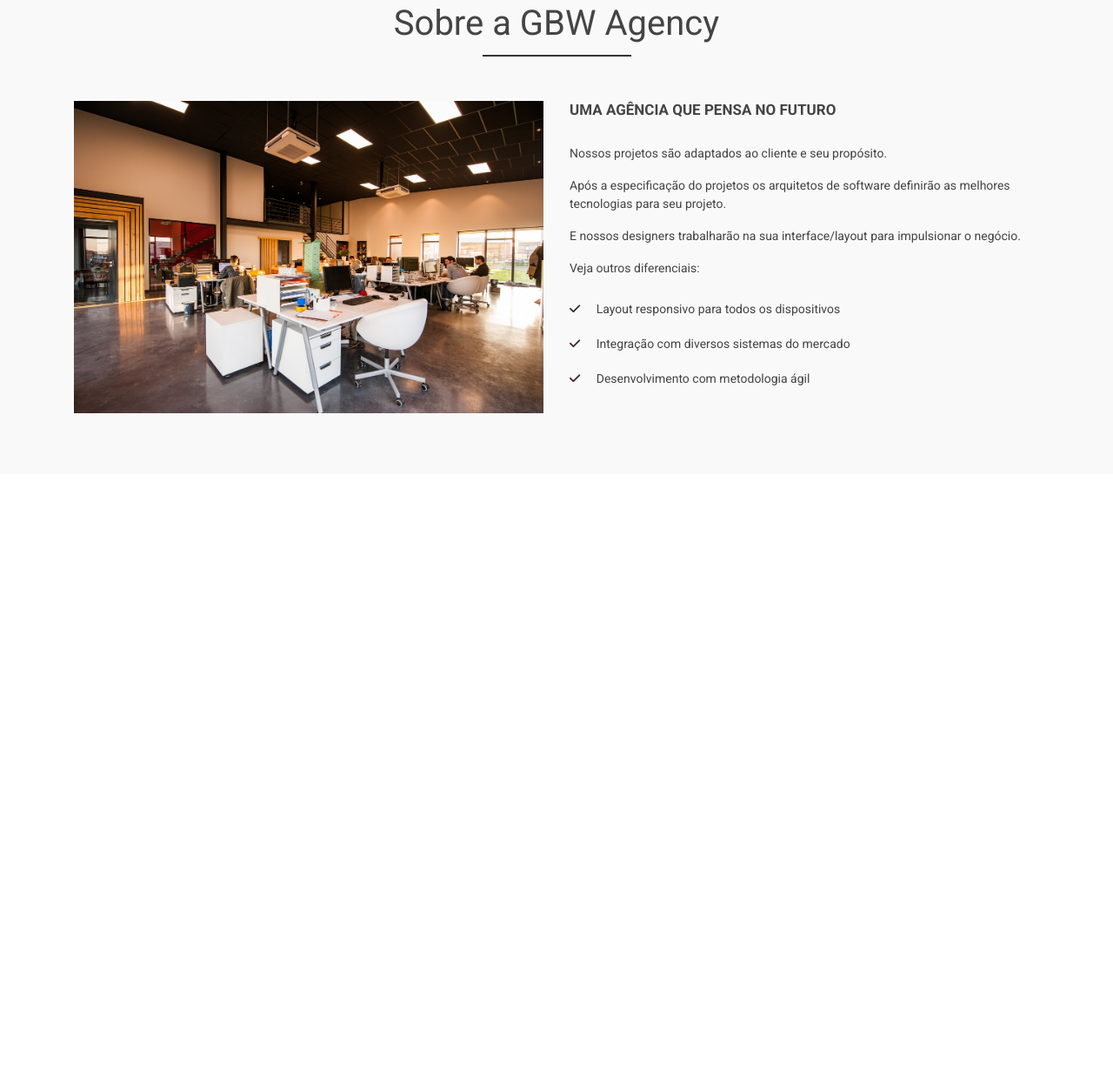
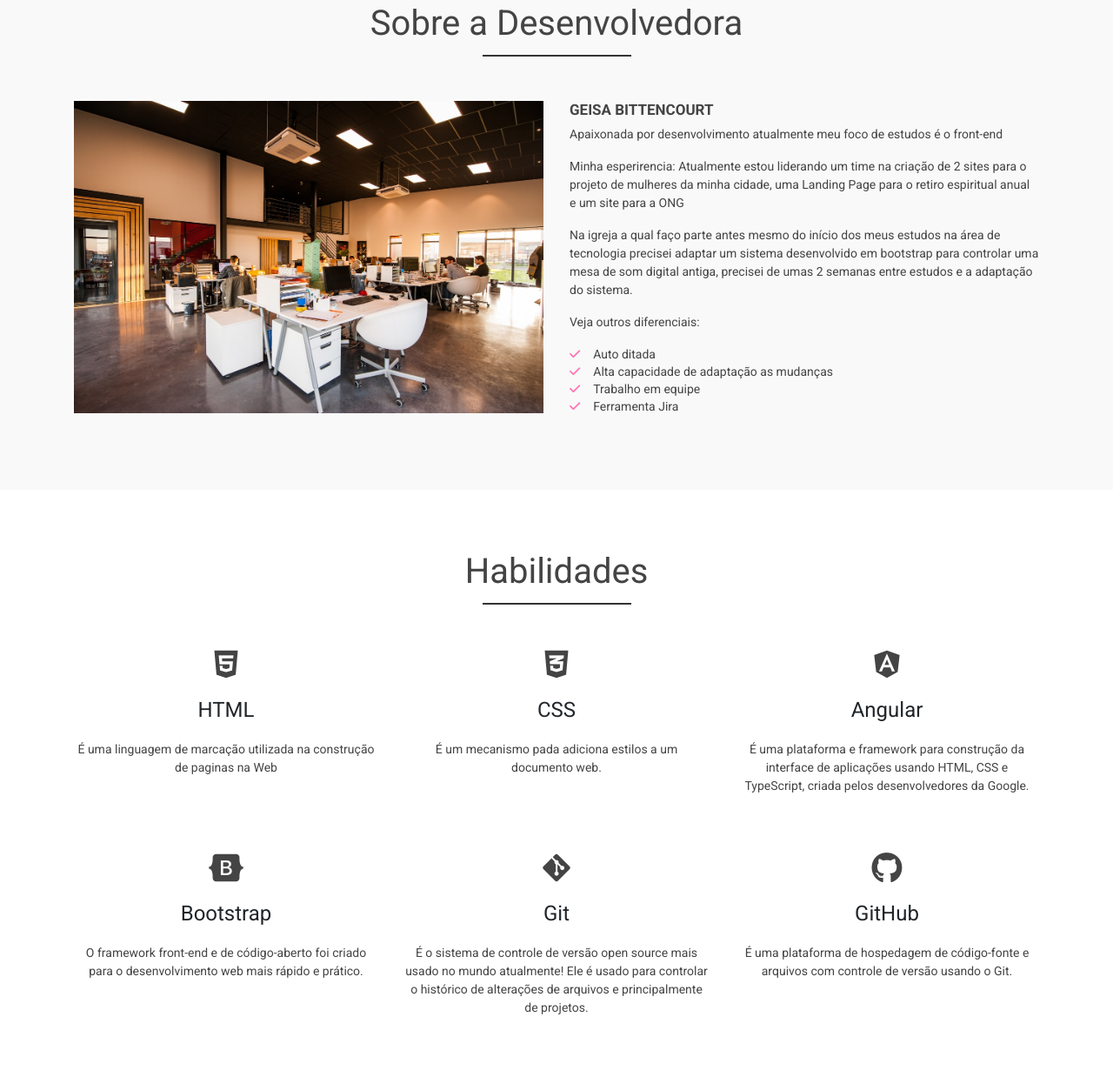
Before and after one commit to geisabitt/gbw-agency, a plain HTML site: page index.html in a window 1280 px wide. Shown: the part 787-2025 px from the top of the page at 87% size. Before the commit the page ends 1332 px from the top, so only its background shows below. Drawn offline with nearby package versions, Linux system fonts and the light colour scheme; a script that the page names is missing.

Commit message:
Alteração do site de agencia para portifólio, alteração de header, logo, sobre e inclusão da seção habilidades

```diff
--- a/css/style.css
+++ b/css/style.css
@@ -23,7 +23,7 @@
   padding-bottom: 0;
 }
 #logo {
-  width: 75px;
+  height: 50px;
 }
 .navbar-brand {
   padding: 0;
@@ -65,7 +65,7 @@
   color: #fff;
 }
 .main-btn {
-  background-color: #3f222f;
+  background-color: #ff75b3;
   color: #fff;
   text-transform: uppercase;
   width: 200px;
@@ -76,15 +76,15 @@
   transition: 0.6s;
 }
 .main-btn:hover{
-    color: #ffb9d9;
+    color: #ff75b3;
     text-decoration: none;
     background-color: transparent;/*rgb(255, 255, 255, 0.25)*/
-    border-color: #ffb9d9;
+    border-color: #ff75b3;
 }
 .carousel-indicators .active{
-    background-color: #3f222f;
+    background-color: #ff75b3;
 }
-/*Sobre a Empresa*/
+/*Sobre a Desenvolvedora*/
 #about-area{
   background-color: #f9f9f9;
 }
@@ -107,16 +107,35 @@
   color: #444;
   text-transform: uppercase;
   font-weight: bold;
-  margin-bottom: 30px;
 }
 #about-list{
   list-style: none;
   padding-left: 0;
 }
 #about-list li{
-  line-height: 40px;
+  line-height: 20px;
 }
 #about-list i{
-  color: #3f222f;
+  color: #ff75b3;
   margin-right: 15px;
 }
+/* Habilidades */
+.service-box{
+  text-align: center;
+  margin-bottom: 50px;
+}
+.service-box i, .service-box h4{
+  transition: 0.6s;
+}
+.service-box i{
+  font-size: 36px;
+  margin-bottom: 20px;
+  color: #444;
+}
+.service-box h4{
+  font-size: 24px;
+  margin-bottom: 20px;
+}
+.service-box:hover > i, .service-box:hover > h4{
+  color: #ff75b3;
+}
--- a/index.html
+++ b/index.html
@@ -4,7 +4,7 @@
     <meta charset="UTF-8"/>
     <meta http-equiv="X-UA-Compatible" content="IE=edge" />
     <meta name="viewport" content="width=device-width, initial-scale=1.0" />
-    <title>GW Agency - a sua agência web</title>
+    <title>Geisa Bittencourt - Dev Front-End</title>
     <!-- Fonte -->
     <link
       href="https://fonts.googleapis.com/css?family=Roboto:300,400,700&display=swap"
@@ -43,7 +43,7 @@
       <div class="container" id="nav-container">
         <nav class="navbar navbar-expand-lg fixed-top">
           <a href="#" class="navbar-brand">
-            <img id="logo" src="img/hdcagency_logo.svg" alt="GBW Agency" /> GBW
+            <img id="logo" src="img/HTML-CSS-JS-Logo-291x300.png" alt="GBW Agency" /> GBW
             Agency
           </a>
           <button
@@ -57,8 +57,8 @@
         </button>
         <div class="collapse navbar-collapse justify-content-end" id="navbar-links">
           <a href="" class="nav-item nav-link" id="home-menu">Início</a>
-          <a href="" class="nav-item nav-link" id="about-menu">A agência</a>
-          <a href="" class="nav-item nav-link" id="services-menu">Serviços</a>
+          <a href="" class="nav-item nav-link" id="about-menu">Sobre</a>
+          <a href="" class="nav-item nav-link" id="services-menu">Habilidades</a>
           <a href="" class="nav-item nav-link" id="team-menu">Time</a>
           <a href="" class="nav-item nav-link" id="portifolio-menu">Projetos</a>
           <a href="" class="nav-item nav-link" id="contact-menu">Contato</a>
@@ -78,8 +78,8 @@
             <div class="carousel-item active">
               <img class="d-block w-100" src="img/banner1.png" alt="Projetos de e-commerce">
               <div class="carousel-caption d-none d-md-block">
-                <h2>Quer criar um e-commerce?</h2>
-                <p>Conte conosco</p>
+                <h2>HTML CSS JAVASCRIPT</h2>
+                <p>O conhecimento solido da tríade básica me proporciona o aprendizado rápido de qualquer tecnologia.</p>
                 <a href="#" class="main-btn">Ver portifólio</a>
               </div>
             </div>
@@ -87,15 +87,15 @@
               <img class="d-block w-100" src="img/banner2.png" alt="Engenharia de Software">
               <div class="carousel-caption d-none d-md-block">
                 <h2>Está querendo tirar o projeto do papel?</h2>
-                <p>Nossa equipe está pronta para lhe atender!</p>
+                <p>Estou pronta para lhe atender!</p>
                 <a href="#" class="main-btn">Entre em contato</a>
               </div>
             </div>
             <div class="carousel-item">
               <img class="d-block w-100" src="img/banner3.png" alt="Manutenção em software">
               <div class="carousel-caption d-none d-md-block">
-                <h2>Buscando manutenção no seu software?</h2>
-                <p>A GMW conta com profissionais altamente qualificdos para resolver seu problema</p>
+                <h2>Buscando a criação de um site?</h2>
+                <p>Posso resolver seu problema.</p>
                 <a href="#" class="main-btn">Entre em contato</a>
               </div>
             </div>
@@ -109,30 +109,73 @@
           <span class="sr-only">Next</span>
          </a>
         </div>
+        <!-- Sobre a desenvolvedora -->
         <div id="about-area">
           <div class="container">
             <div class="row">
               <div class="col-12">
-                <h3 class="main-title">Sobre a GBW Agency</h3>
+                <h3 class="main-title">Sobre a Desenvolvedora</h3>
               </div>
               <div class="col-md-6">
                 <img src="img/agencia.jpg" alt="Agência GBW" class="img-fluid">
               </div>
               <div class="col-md-6">
-                <h3 class="about-title">Uma agência que pensa no futuro</h3>
-                <p>Nossos projetos são adaptados ao cliente e seu propósito.</p>
-                <p>Após a especificação do projetos os arquitetos de software definirão as melhores tecnologias para seu projeto.</p>
-                <p>E nossos designers trabalharão na sua interface/layout para impulsionar o negócio.</p>
+                <h3 class="about-title">Geisa Bittencourt</h3>
+                <p>Apaixonada por desenvolvimento atualmente meu foco de estudos é o front-end</p>
+                <p>Minha esperirencia: Atualmente estou liderando um time na criação de 2 sites para o projeto de mulheres da minha cidade, uma Landing Page para o retiro espiritual anual e um site para a ONG</p>
+                <p>Na igreja a qual faço parte antes mesmo do início dos meus estudos na área de tecnologia precisei adaptar um sistema desenvolvido em bootstrap para controlar uma mesa de som digital antiga, precisei de umas 2 semanas entre estudos e a adaptação do sistema.</p>
                 <p>Veja outros diferenciais:</p>
                 <ul id="about-list">
-                  <li><i class="fas fa-check"></i> Layout responsivo para todos os dispositivos</li>
-                  <li><i class="fas fa-check"></i> Integração com diversos sistemas do mercado</li>
-                  <li><i class="fas fa-check"></i> Desenvolvimento com metodologia ágil</li>
+                  <li><i class="fas fa-check"></i>Auto ditada</li>
+                  <li><i class="fas fa-check"></i>Alta capacidade de adaptação as mudanças</li>
+                  <li><i class="fas fa-check"></i>Trabalho em equipe</li>
+                  <li><i class="fas fa-check"></i>Ferramenta Jira</li>
                 </ul>
               </div>
             </div>
           </div>
         </div>
+        <!-- Serviços da empresa -->
+        <div id="services-area">
+          <div class="container">
+            <div class="row">
+              <div class="col-12">
+                <h3 class="main-title">Habilidades</h3>
+              </div>
+              <div class="col-md-4 service-box">
+                <i class="fa-brands fa-html5"></i>
+                <h4>HTML</h4>
+                <p>É uma linguagem de marcação utilizada na construção de paginas na Web</p>
+              </div>
+              <div class="col-md-4 service-box">
+                <i class="fa-brands fa-css3-alt"></i>
+                <h4>CSS</h4>
+                <p>É um mecanismo pada adiciona estilos a um documento web.</p>
+              </div>
+              <div class="col-md-4 service-box">
+                <i class="fa-brands fa-angular"></i>
+                <h4>Angular</h4>
+                <p>É uma plataforma e framework para construção da interface de aplicações usando HTML, CSS e TypeScript, criada pelos desenvolvedores da Google.</p>
+              </div>
+              <div class="col-md-4 service-box">
+                <i class="fa-brands fa-bootstrap"></i>
+                <h4>Bootstrap</h4>
+                <p>O framework front-end e de código-aberto foi criado para o desenvolvimento web mais rápido e prático.</p>
+              </div>
+              <div class="col-md-4 service-box">
+                <i class="fa-brands fa-git-alt"></i>
+                <h4>Git</h4>
+                <p>É o sistema de controle de versão open source mais usado no mundo atualmente! Ele é usado para controlar o histórico de alterações de arquivos e principalmente de projetos.</p>
+              </div>
+              <div class="col-md-4 service-box">
+                <i class="fa-brands fa-github"></i>
+                <h4>GitHub</h4>
+                <p>É uma plataforma de hospedagem de código-fonte e arquivos com controle de versão usando o Git.</p>
+              </div>
+            </div>
+          </div>
+        </div>
+        <!--proximo-->
       </div>
     </main>
     <script src="js/script.js"></script>
```
Also changed, not shown: img/HTML-CSS-JS-Logo-291x300.png (added), 1 other file.
